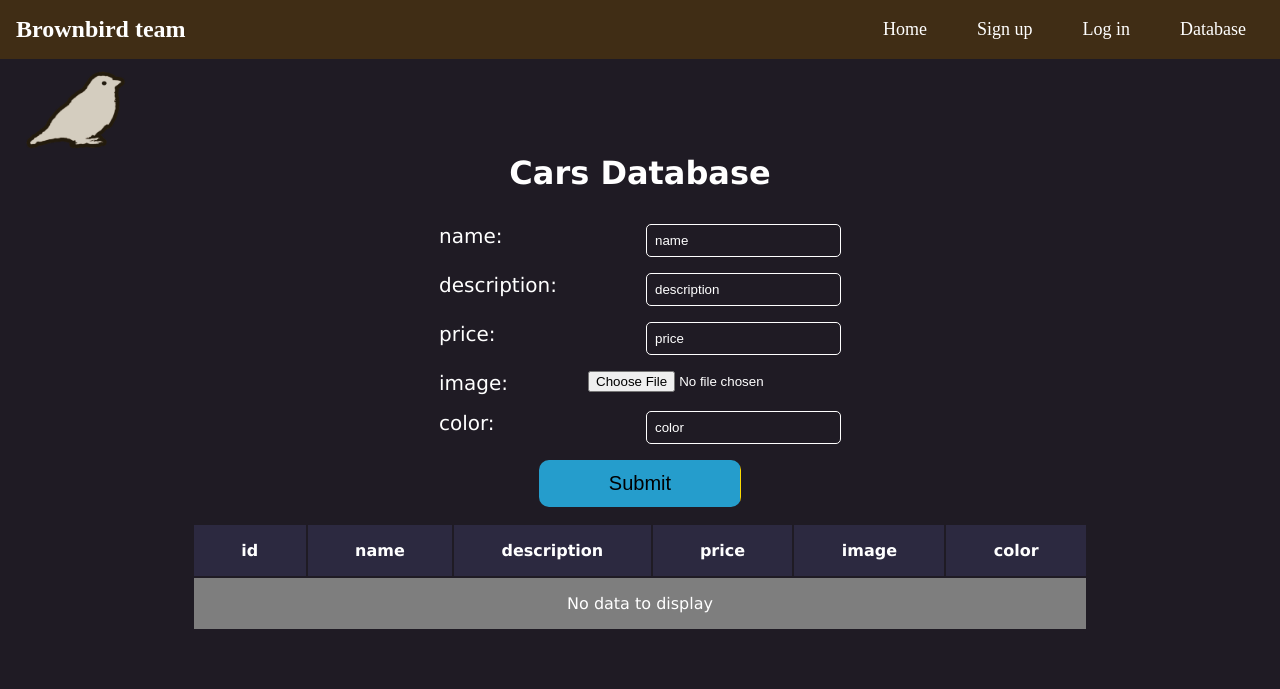
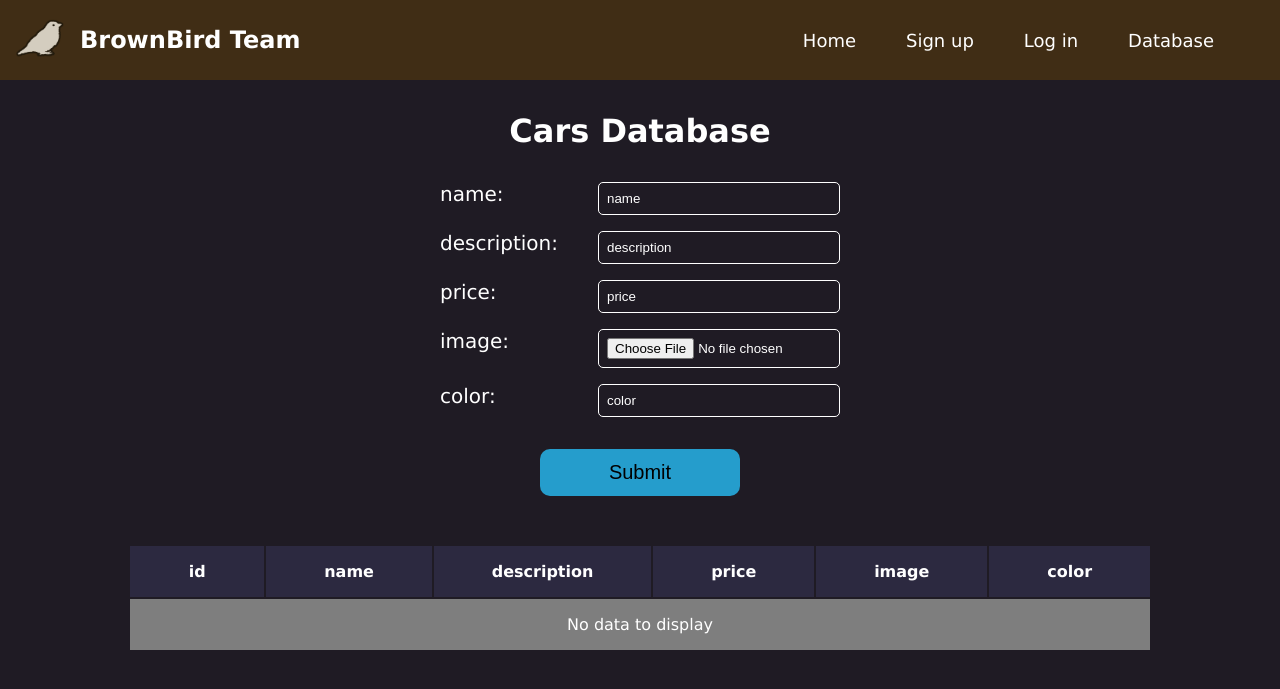
Before and after one commit to brownbird-team/direct-sql, a PHP site: page / in a window 1280 px wide. Shown: the top 689 px of the page. Run offline with PHP 8.4, Linux system fonts and the light colour scheme; data that the repository does not hold is empty.

Commit message:
Manje izmjene u stilovima

```diff
--- a/elements/cars_table.php
+++ b/elements/cars_table.php
@@ -6,7 +6,7 @@ $car_res = $conn -> query('SELECT * FROM cars');
 $fields = $car_res -> fetch_fields();
 
 ?>
-
+<div class="table-container">
     <table>
         <tr>
             <?php foreach ($fields as $field)
@@ -35,3 +35,4 @@ $fields = $car_res -> fetch_fields();
             </tr>
         <?php endif; ?>
     </table>
+</div>
--- /dev/null
+++ b/elements/navigation_bar.php
@@ -0,0 +1,17 @@
+<nav class="navbar">
+    <div class="logo-container">
+        <img src="images/logo.png" class="imglogo">
+        <a href="#" class="logo">BrownBird Team</a>
+    </div>
+    <ul class="nav-links">
+        <li><a href="#">Home</a></li>
+        <li><a href="#">Sign up</a></li>
+        <li><a href="#">Log in</a></li>
+        <li><a href="#">Database</a></li>
+    </ul>
+    <div class="burger">
+        <div class="line1"></div>
+        <div class="line2"></div>
+        <div class="line3"></div>
+    </div>
+</nav>
--- a/index.php
+++ b/index.php
@@ -7,13 +7,17 @@
     <link rel="stylesheet" href="stlyes/main.css">
     <title>Hello Cars</title>
     <link rel='stylesheet' type='text/css' href='styles/main.css'/>
-    <link rel='stylesheet' type='text/css' href='styles/responsive.css'/>
     <link rel='stylesheet' type='text/css' href='styles/insert_form.css'/>
     <link rel='stylesheet' type='text/css' href='styles/table.css'/>
+    <link rel='stylesheet' type='text/css' href='styles/nav_bar.css'/>
+    <link rel='stylesheet' type='text/css' href='styles/responsive.css'/>
 </head>
 <body>
-    <iframe src="navigation_bar.php" width="100%" frameborder="0"></iframe>
-    <img src="images/logo.png" class="logo">
+    <!-- <iframe src="navigation_bar.php" width="100%" frameborder="0"></iframe> -->
+
+    <?php require __DIR__ . '/elements/navigation_bar.php' ?>
+
+    <!-- <img src="images/logo.png" class="imglogo"> -->
     <div class="container">
         <h1>Cars Database</h1>
 
--- a/navigation_bar.php
+++ /dev/null
@@ -1,27 +0,0 @@
-<!DOCTYPE html>
-<html lang="en">
-<head>
-    <meta charset="UTF-8">
-    <meta http-equiv="X-UA-Compatible" content="IE=edge">
-    <meta name="viewport" content="width=device-width, initial-scale=1.0">
-    <title>Document</title>
-    <link rel="stylesheet" href="styles/nav_bar.css">
-    <link rel="stylesheet" href="styles/responsive.css">
-</head>
-<body>
-    <nav class="navbar">
-        <a href="#" class="logo">Brownbird team</a>
-            <ul class="nav-links">
-                <li><a href="#">Home</a></li>
-                <li><a href="#">Sign up</a></li>
-                <li><a href="#">Log in</a></li>
-                <li><a href="#">Database</a></li>
-            </ul>
-        <div class="burger">
-            <div class="line1"></div>
-            <div class="line2"></div>
-            <div class="line3"></div>
-        </div>
-    </nav>
-</body>
-</html>
--- a/styles/insert_form.css
+++ b/styles/insert_form.css
@@ -1,20 +1,23 @@
 form {
     display: flex;
     flex-direction: column;
+    justify-self: center;
     gap: 1rem;
     font-size: 20px;
 }
 form div {
     display: flex;
+    width: 25rem;
     justify-content: space-between;
-    gap: 5rem;
 }
-input[type="text"] {
+
+input[type="text"], input[type="file"] {
     background-color: transparent;
     border: 1px solid white;
     border-radius: 5px;
     padding: 2%;
     color: white;
+    width: 14rem;
 }
 ::placeholder {
     color: white;
@@ -31,6 +34,7 @@ input[type="submit"] {
     border: none;
     border-radius: 10px;
     transition: all 0.4s ease-in-out;
+    margin-top: 1rem;
 }
 input[type="submit"]:hover {
     background-position: left bottom;
--- a/styles/main.css
+++ b/styles/main.css
@@ -6,9 +6,11 @@ html {
     scroll-behavior: smooth;
 }
 body {
+    display: relative;
     background-color: #1F1B24;
     font-family: Verdana, Geneva, Tahoma, sans-serif;
     color: white;
+    padding-top: 7rem;
 }
 .container {
     display: flex;
@@ -17,9 +19,9 @@ body {
     align-items: center;
     gap: 1rem;
 }
-.logo {
+/*.imglogo {
     width: 100px;
     position: fixed;
-    top: 8%;
+    top: max(8%, 5rem);
     left: 2%;
-}
+}*/
--- a/styles/nav_bar.css
+++ b/styles/nav_bar.css
@@ -8,8 +8,20 @@
     position: fixed;
     top: 0;
     left: 0;
-    width: 100%;
+    right: 0;
+    height: 3rem;
     z-index: 999;
+}
+
+.logo-container {
+    display: flex;
+    align-items: center;
+    gap: 1rem;
+}
+
+.imglogo {
+    height: 3rem;
+    width: 3rem;
 }
 
 .logo {
@@ -67,6 +79,6 @@
     height: 3px;
     background-color: #fff;
     margin: 5px;
-        margin-right: 40px;
+    margin-right: 20px;
     transition: all 0.3s ease-out;
 }
--- a/styles/responsive.css
+++ b/styles/responsive.css
@@ -1,4 +1,6 @@
-@media screen and (max-width: 750px) {
+
+
+@media screen and (max-width: 1200px) {
     .nav-links {
         display: none;
     }
--- a/styles/table.css
+++ b/styles/table.css
@@ -1,5 +1,5 @@
 table {
-    width: 70%;
+    width: 100%;
 }
 th, td {
     padding: 1rem;
@@ -22,3 +22,8 @@ tr:nth-child(even) {
 tr:nth-child(odd) {
     background-color: #6D6D64;
 }
+.table-container {
+    width: max(25rem, 80vw);
+    overflow-x: auto;
+    margin: 2rem 0;
+}
```
Lines whose indentation alone changed are shown as unchanged.
